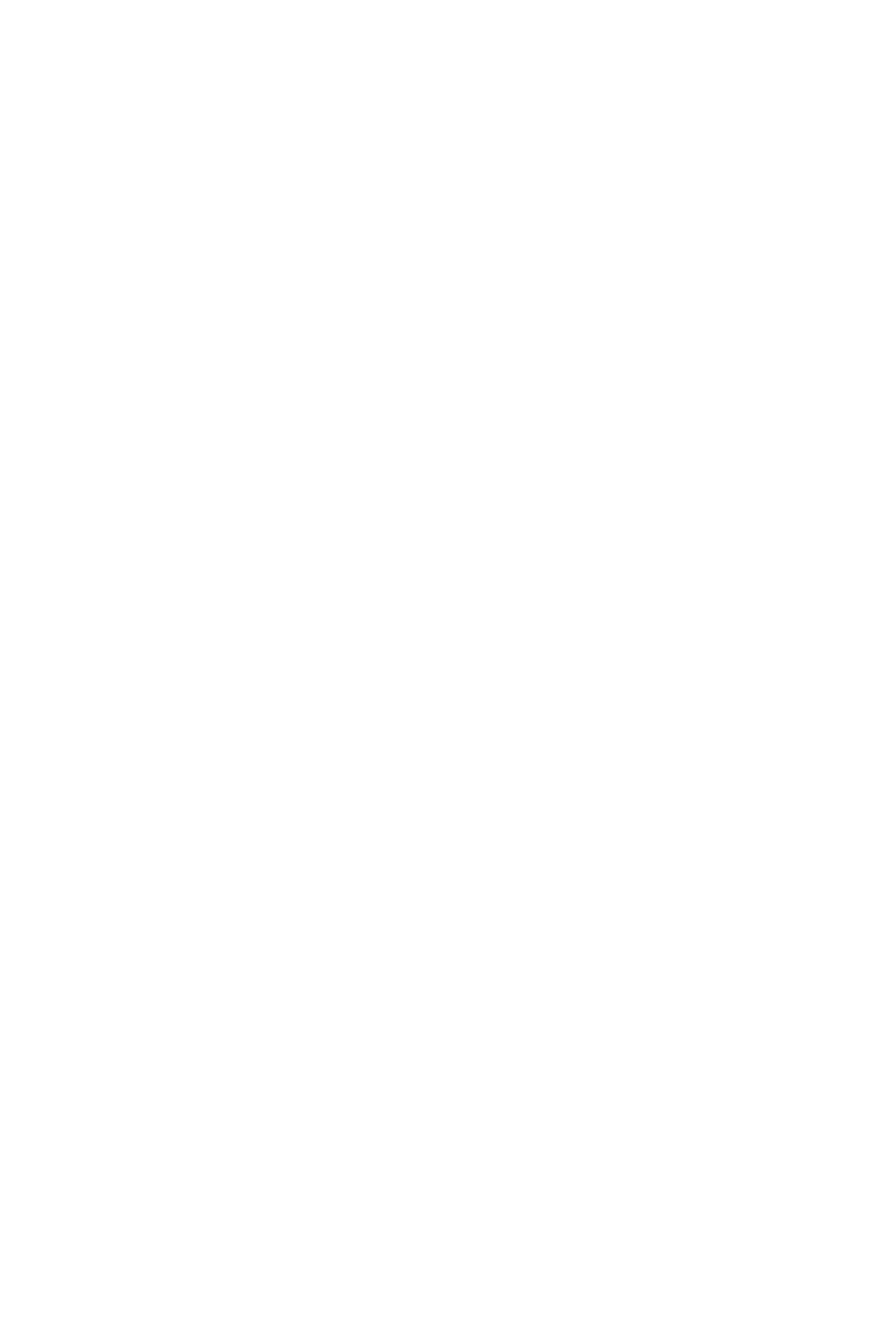
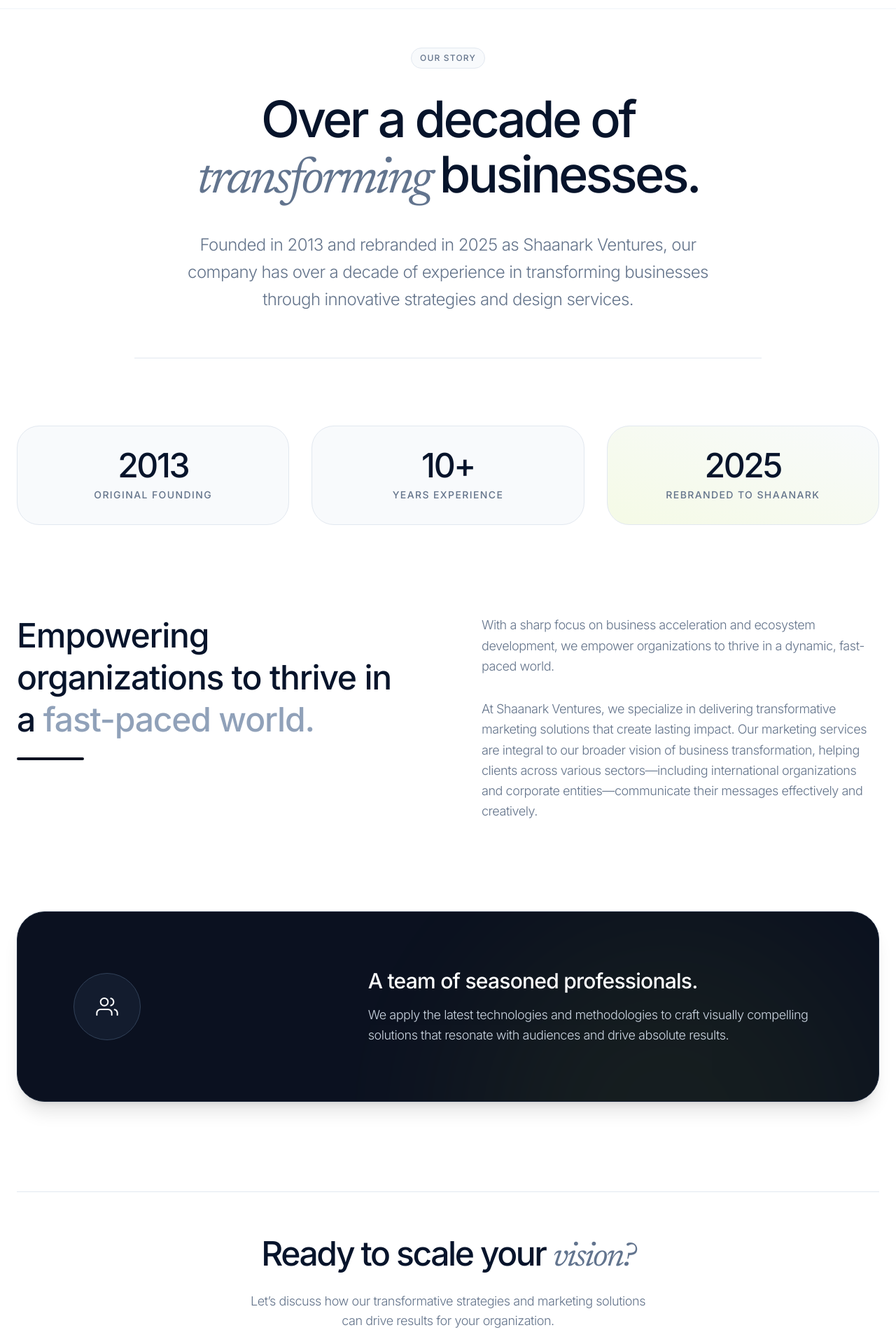
Before and after one commit to areesh18/Shanaark_ventures, a React (Vite) app: page /about in a window 1280 px wide. Before the commit this address had no page. Shown: the part 60-1980 px from the top of the page at 70% size. Before the commit the page ends 800 px from the top, so only its background shows below. Built offline with nearby package versions, Linux system fonts and the light colour scheme.

Commit message:
About Us page Added

```diff
--- a/src/components/layout/Footer/Footer.jsx
+++ b/src/components/layout/Footer/Footer.jsx
@@ -57,6 +57,7 @@ const Footer = () => {
                <li><Link to="/caribbean" className="text-sm font-light text-[var(--color-text-secondary)] hover:text-[var(--color-text-primary)] transition-colors">Caribbean Corridor</Link></li>
                <li><Link to="/blog" className="text-sm font-light text-[var(--color-text-secondary)] hover:text-[var(--color-text-primary)] transition-colors">Blog</Link></li>
                <li><Link to="/careers" className="text-sm font-light text-[var(--color-text-secondary)] hover:text-[var(--color-text-primary)] transition-colors">Careers</Link></li>
+               <li><Link to="/about" className="text-sm font-light text-[var(--color-text-secondary)] hover:text-[var(--color-text-primary)] transition-colors">About Us</Link></li>
              </ul>
            </div>
 
--- a/src/components/layout/Navbar/Navbar.jsx
+++ b/src/components/layout/Navbar/Navbar.jsx
@@ -8,6 +8,7 @@ const NAV_LINKS = [
   { to: "/caribbean", label: "Caribbean" },
   { to: "/blog", label: "Blog" },
   { to: "/careers", label: "Careers" },
+  { to: "/about", label: "About Us" },
 ];
 
 const Navbar = () => {
--- /dev/null
+++ b/src/pages/About/About.jsx
@@ -0,0 +1,108 @@
+import { Link } from "react-router-dom";
+
+const About = () => {
+  return (
+    <div className="min-h-screen bg-(--color-bg-primary) pt-32 pb-24">
+      <div className="max-w-7xl mx-auto px-6">
+
+        {/* 1. HERO SECTION (Using the first sentence) */}
+        <div className="max-w-4xl mx-auto text-center mb-24 animate-fade-up border-b border-(--color-border) pb-16">
+          <div className="inline-flex items-center gap-2 px-3 py-1.5 rounded-full bg-(--color-bg-secondary) border border-(--color-border) mb-8">
+            <span className="text-xs font-medium text-(--color-text-secondary) uppercase tracking-widest">
+              Our Story
+            </span>
+          </div>
+
+          <h1 className="text-5xl md:text-7xl font-medium tracking-tighter text-(--color-text-primary) mb-8 leading-[1.1]">
+            Over a decade of <br className="hidden md:block"/>
+            <span className="font-serif-italic font-normal text-slate-500">transforming </span>businesses.
+          </h1>
+
+          <p className="text-xl md:text-2xl font-light tracking-tight text-(--color-text-secondary) leading-relaxed max-w-3xl mx-auto">
+            Founded in 2013 and rebranded in 2025 as Shaanark Ventures, our company has over a decade of experience in transforming businesses through innovative strategies and design services.
+          </p>
+        </div>
+
+        {/* 2. STATS / MILESTONES BAR */}
+        <div className="grid grid-cols-1 md:grid-cols-3 gap-8 mb-32 animate-fade-up delay-100">
+          <div className="flex flex-col items-center justify-center p-8 bg-(--color-bg-secondary) border border-(--color-border) rounded-[2rem]">
+            <span className="text-5xl font-medium text-(--color-text-primary) tracking-tighter mb-2">2013</span>
+            <span className="text-sm font-medium text-(--color-text-secondary) uppercase tracking-widest">Original Founding</span>
+          </div>
+          <div className="flex flex-col items-center justify-center p-8 bg-(--color-bg-secondary) border border-(--color-border) rounded-[2rem]">
+            <span className="text-5xl font-medium text-(--color-text-primary) tracking-tighter mb-2">10+</span>
+            <span className="text-sm font-medium text-(--color-text-secondary) uppercase tracking-widest">Years Experience</span>
+          </div>
+          <div className="flex flex-col items-center justify-center p-8 bg-(--color-bg-secondary) border border-(--color-border) rounded-[2rem] relative overflow-hidden">
+            {/* Subtle glow for the rebranding highlight */}
+            <div className="absolute inset-0 bg-gradient-to-tr from-(--color-accent)/20 to-transparent opacity-50"></div>
+            <span className="relative z-10 text-5xl font-medium text-(--color-text-primary) tracking-tighter mb-2">2025</span>
+            <span className="relative z-10 text-sm font-medium text-(--color-text-secondary) uppercase tracking-widest">Rebranded to Shaanark</span>
+          </div>
+        </div>
+
+        {/* 3. CORE VISION (Split Screen Layout using the second & third sentences) */}
+        <div className="flex flex-col lg:flex-row gap-16 lg:gap-24 items-start mb-32 animate-fade-up delay-200">
+          <div className="lg:w-1/2">
+            <h2 className="text-4xl md:text-5xl font-medium tracking-tight text-(--color-text-primary) leading-tight mb-6">
+              Empowering organizations to thrive in a <span className="text-slate-400">fast-paced world.</span>
+            </h2>
+            <div className="h-1 w-24 bg-(--color-dark) rounded-full"></div>
+          </div>
+
+          <div className="lg:w-1/2 flex flex-col gap-8">
+            <p className="text-lg font-light tracking-tight text-(--color-text-secondary) leading-relaxed">
+              With a sharp focus on business acceleration and ecosystem development, we empower organizations to thrive in a dynamic, fast-paced world.
+            </p>
+            <p className="text-lg font-light tracking-tight text-(--color-text-secondary) leading-relaxed">
+              At Shaanark Ventures, we specialize in delivering transformative marketing solutions that create lasting impact. Our marketing services are integral to our broader vision of business transformation, helping clients across various sectors—including international organizations and corporate entities—communicate their messages effectively and creatively.
+            </p>
+          </div>
+        </div>
+
+        {/* 4. THE TEAM (Dark Premium Card using the final sentence) */}
+        <div className="w-full bg-(--color-dark) rounded-[2.5rem] p-10 md:p-20 overflow-hidden relative animate-fade-up delay-300 border border-slate-800 shadow-xl">
+          {/* Subtle Ambient Glow */}
+          <div className="absolute top-0 right-0 w-[600px] h-[600px] bg-(--color-accent) opacity-[0.05] blur-[120px] rounded-full pointer-events-none"></div>
+
+          <div className="relative z-10 flex flex-col md:flex-row items-center gap-12 lg:gap-24">
+            <div className="md:w-1/3 flex justify-center md:justify-start">
+              <div className="h-24 w-24 rounded-full border border-slate-700 bg-slate-800/50 flex items-center justify-center">
+                 <svg width="32" height="32" viewBox="0 0 24 24" fill="none" stroke="currentColor" strokeWidth="1.5" strokeLinecap="round" strokeLinejoin="round" className="text-white">
+                   <path d="M17 21v-2a4 4 0 0 0-4-4H5a4 4 0 0 0-4 4v2"></path>
+                   <circle cx="9" cy="7" r="4"></circle>
+                   <path d="M23 21v-2a4 4 0 0 0-3-3.87"></path>
+                   <path d="M16 3.13a4 4 0 0 1 0 7.75"></path>
+                 </svg>
+              </div>
+            </div>
+            <div className="md:w-2/3 text-center md:text-left">
+              <h3 className="text-2xl md:text-3xl font-medium tracking-tight text-white mb-4">
+                A team of seasoned professionals.
+              </h3>
+              <p className="text-lg font-light tracking-tight text-(--color-footer-text) leading-relaxed">
+                We apply the latest technologies and methodologies to craft visually compelling solutions that resonate with audiences and drive absolute results.
+              </p>
+            </div>
+          </div>
+        </div>
+
+        {/* 5. MANDATORY CONVERSION PANEL */}
+        <div className="mt-32 pt-16 border-t border-(--color-border) text-center animate-fade-up delay-400">
+           <h2 className="text-3xl md:text-5xl font-medium tracking-tighter text-(--color-text-primary) mb-6">
+             Ready to scale your <span className="font-serif-italic font-normal text-slate-500">vision?</span>
+           </h2>
+           <p className="text-lg font-light tracking-tight text-(--color-text-secondary) mb-10 max-w-xl mx-auto">
+             Let’s discuss how our transformative strategies and marketing solutions can drive results for your organization.
+           </p>
+           <Link to="/contact" className="inline-flex px-8 py-3.5 rounded-full bg-(--color-dark) text-white font-medium hover:bg-opacity-90 hover:scale-[1.02] active:scale-[0.98] transition-all shadow-sm">
+             Book Consultation
+           </Link>
+        </div>
+
+      </div>
+    </div>
+  );
+};
+
+export default About;
--- a/src/routes/AppRoutes.jsx
+++ b/src/routes/AppRoutes.jsx
@@ -7,7 +7,7 @@ import Caribbean from "../pages/Caribbean/Caribbean";
 import Blog from "../pages/Blog/Blog";
 import Careers from "../pages/Careers/Careers";
 import Contact from "../pages/Contact/Contact";
-
+import About from "../pages/About/About";
 const AppRoutes = () => {
   return (
     <Routes>
@@ -19,6 +19,7 @@ const AppRoutes = () => {
         <Route path="/blog" element={<Blog />} />
         <Route path="/careers" element={<Careers />} />
         <Route path="/contact" element={<Contact />} />
+        <Route path="/about" element={<About />} />
       </Route>
     </Routes>
   );
```
